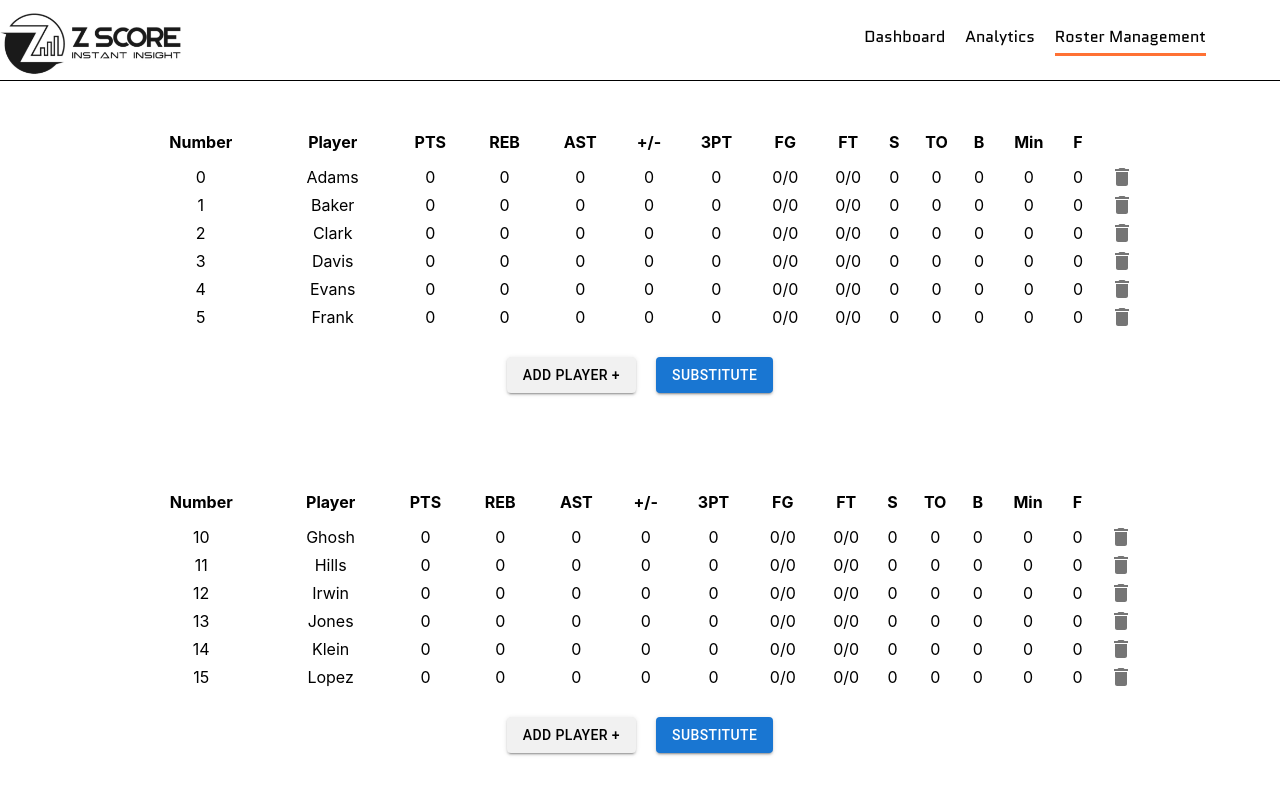
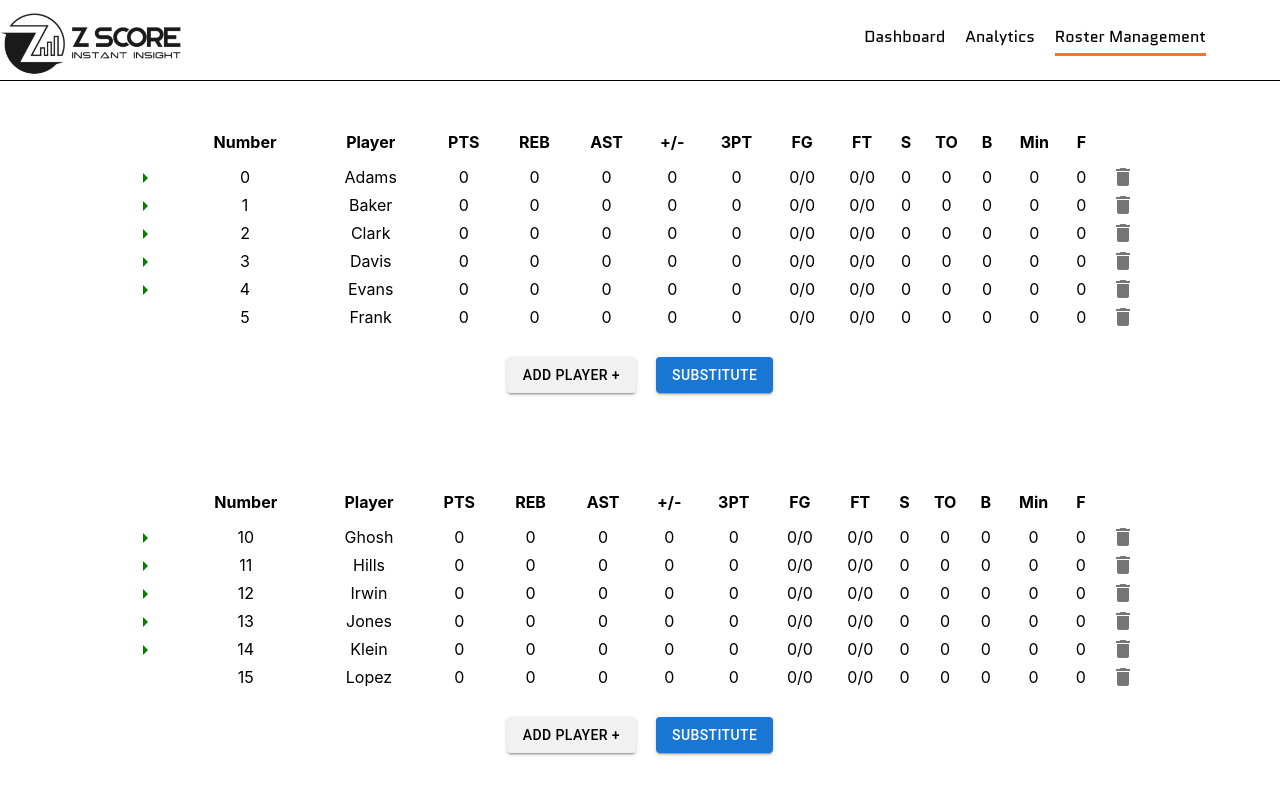
Before and after one commit to z-score-sports/data-entry-site-v2, a React (Create React App) app: page /roster in a window 1280 px wide. Shown: the top 794 px of the page. Built offline with nearby package versions, Linux system fonts and the light colour scheme.

Commit message:
roster management shows players in game

```diff
--- a/src/components/elements/TeamMgmtPanel.tsx
+++ b/src/components/elements/TeamMgmtPanel.tsx
@@ -43,6 +43,7 @@ function TeamMgmtPanel({ teamRoster, team }: propsType) {
             {/* <h2 className="rptitle">{team === Team.home ? "Home" : "Away"}</h2> */}
             <table>
                 <tr className="headerRow">
+                    <th></th>
                     <th>Number</th>
                     <th>Player</th>
                     <th>PTS</th>
@@ -62,6 +63,13 @@ function TeamMgmtPanel({ teamRoster, team }: propsType) {
                 {teamRoster.getPlayerArr().map((p) => {
                     return (
                         <tr className={"pRow"}>
+                            <th>
+                                {p.inGame ? (
+                                    <span className="inGameTri"></span>
+                                ) : (
+                                    <span className="outGameTri"></span>
+                                )}
+                            </th>
                             <th>{p.num}</th>
                             <th>{p.lastName}</th>
                             <th>{p.points}</th>
```
Also changed, not shown: src/App.css (line endings or trailing spaces).
